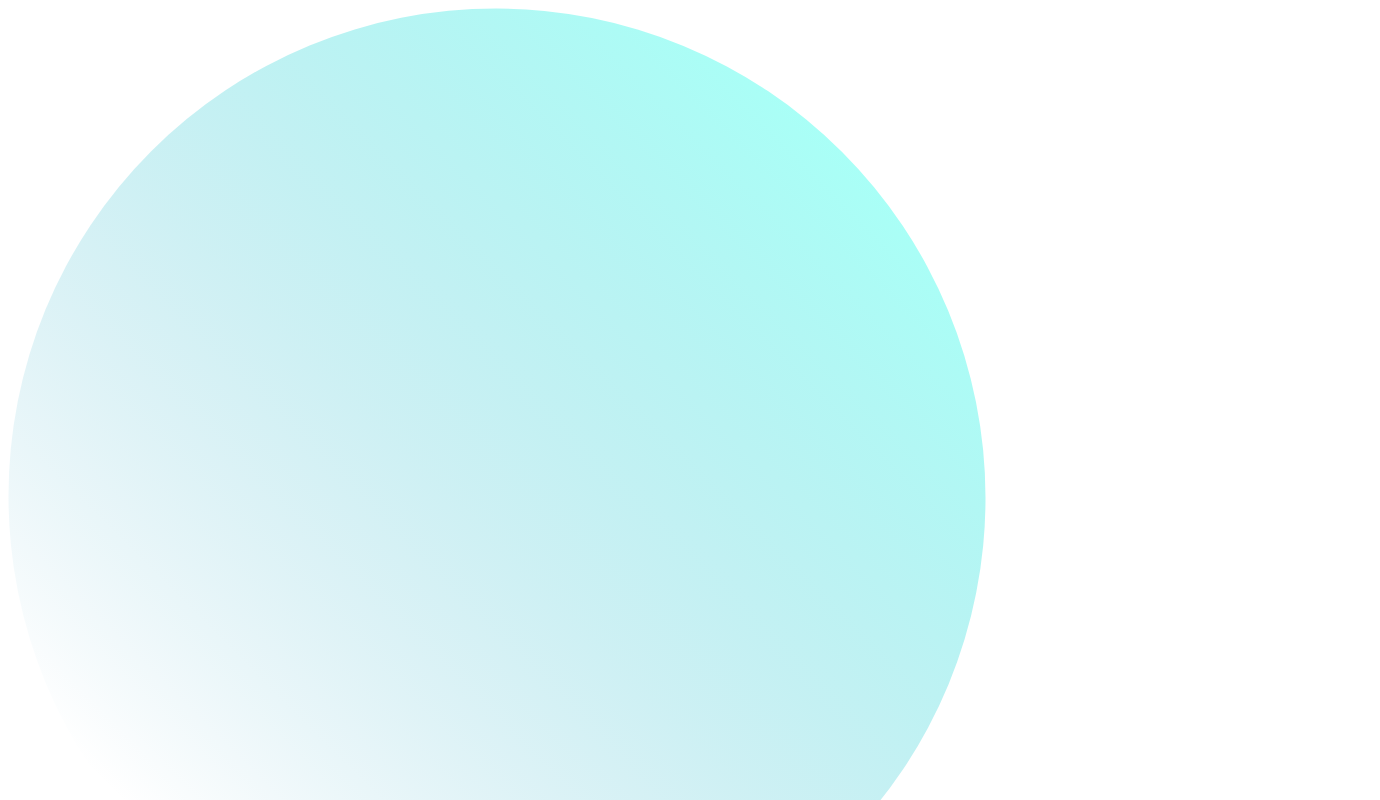
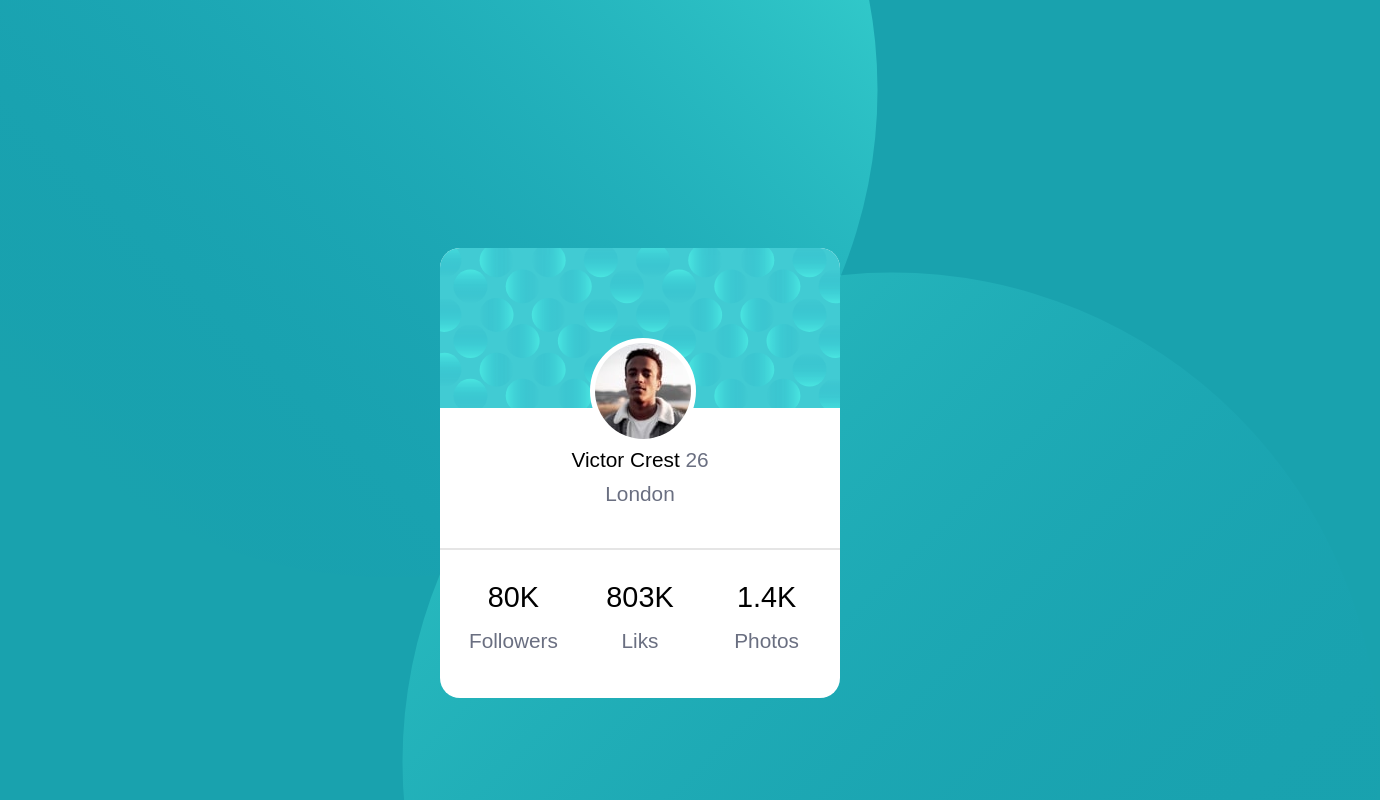
Before and after one commit to Valitogt79/profile_card_component, a plain HTML site: page index.html in a window 1280 px wide. Shown: the top 800 px of the page, 1380 px wide, since content can reach past the window. Drawn offline with Linux system fonts and the light colour scheme.

Commit message:
completando el profile card

```diff
--- a/index.html
+++ b/index.html
@@ -5,12 +5,53 @@
     <meta http-equiv="X-UA-Compatible" content="IE=edge" />
     <meta name="viewport" content="width=device-width, initial-scale=1.0" />
     <title>Profile Card Components</title>
+    <link rel="stylesheet" href="./css/style.css" />
   </head>
   <body>
-    <img src="assets/images/top-circle.svg" alt="" />
-    <img src="assets/images/botton-circle.svg" alt="" />
-    <main>
-      <section></section>
-    </main>
+    <img
+      src="assets/images/top-circle.svg"
+      class="bg-image bg-image--top"
+      alt="top circle"
+    />
+    <img
+      src="assets/images/botton-circle.svg"
+      class="bg-image bg-image--bottom"
+      alt="botton circle"
+    />
+    <article class="card">
+      <header class="card__header">
+        <img
+          src="assets/images/card-pattern.svg"
+          class="card__header-image"
+          alt="pattern card"
+        />
+        <img
+          src="assets/images/victor.jpg"
+          class="card__header-profile"
+          alt="Profile image"
+        />
+      </header>
+      <section class="card__body">
+        <p class="card__text">
+          Victor Crest
+          <span class="card__text card__text--light">26</span>
+        </p>
+        <p class="card__text card__text--light">London</p>
+      </section>
+      <footer class="card__footer">
+        <div class="card__stats">
+          <p class="card__number">80K</p>
+          <p class="card__text card__text--light">Followers</p>
+        </div>
+        <div class="card__stats">
+          <p class="card__number">803K</p>
+          <p class="card__text card__text--light">Liks</p>
+        </div>
+        <div class="card__stats">
+          <p class="card__number">1.4K</p>
+          <p class="card__text card__text--light">Photos</p>
+        </div>
+      </footer>
+    </article>
   </body>
 </html>
--- a/style.scss
+++ b/style.scss
@@ -0,0 +1,89 @@
+body {
+  background-color: hsl(185, 75%, 39%);
+  font-family: sans-serif;
+  font-size: 1.3rem;
+  overflow: hidden;
+}
+
+.bg-image {
+  position: absolute;
+}
+
+.bg-image--top {
+  top: -400px;
+  left: -100px;
+}
+.bg-image--bottom {
+  bottom: -450px;
+  right: -100px;
+}
+
+.card {
+  position: relative;
+  top: 30vh;
+  width: 400px;
+  height: 450px;
+  margin-left: auto;
+  margin-right: auto;
+  background-color: #fff;
+  border-radius: 20px;
+  overflow: hidden;
+
+  &__header {
+    position: relative;
+    height: 120px;
+    text-align: center;
+
+    &-image {
+      position: absolute;
+      top: 0;
+      left: 0;
+      width: 100%;
+    }
+
+    &-profile {
+      position: absolute;
+      top: 90px;
+      left: 150px;
+      border-radius: 50%;
+      border: 5px solid #fff;
+      background-color: #fff;
+    }
+  }
+
+  &__body {
+    position: absolute;
+    top: 200px;
+    width: 100%;
+    height: 100px;
+    text-align: center;
+    border-bottom: 2px solid rgb(0 0 0 / 0.1);
+  }
+
+  &__text {
+    margin: 0;
+    margin-bottom: 0.5em;
+
+    &--light {
+      color: hsl(227, 10%, 46%);
+    }
+  }
+
+  &__footer {
+    position: absolute;
+    bottom: 35px;
+    width: 100%;
+    text-align: center;
+  }
+  &__stats {
+    display: inline-block;
+    margin: 0 0.5em;
+    width: 100px;
+    text-align: center;
+  }
+
+  &__number {
+    margin-bottom: 0.5em;
+    font-size: 1.8rem;
+  }
+}
```
Also changed, not shown: assets/images/card-pattern.svg (renamed from assets/images/bg-pattern-card.svg), assets/images/victor.jpg (renamed from assets/images/image-victor.jpg), css/style.css (added), 1 other file.
